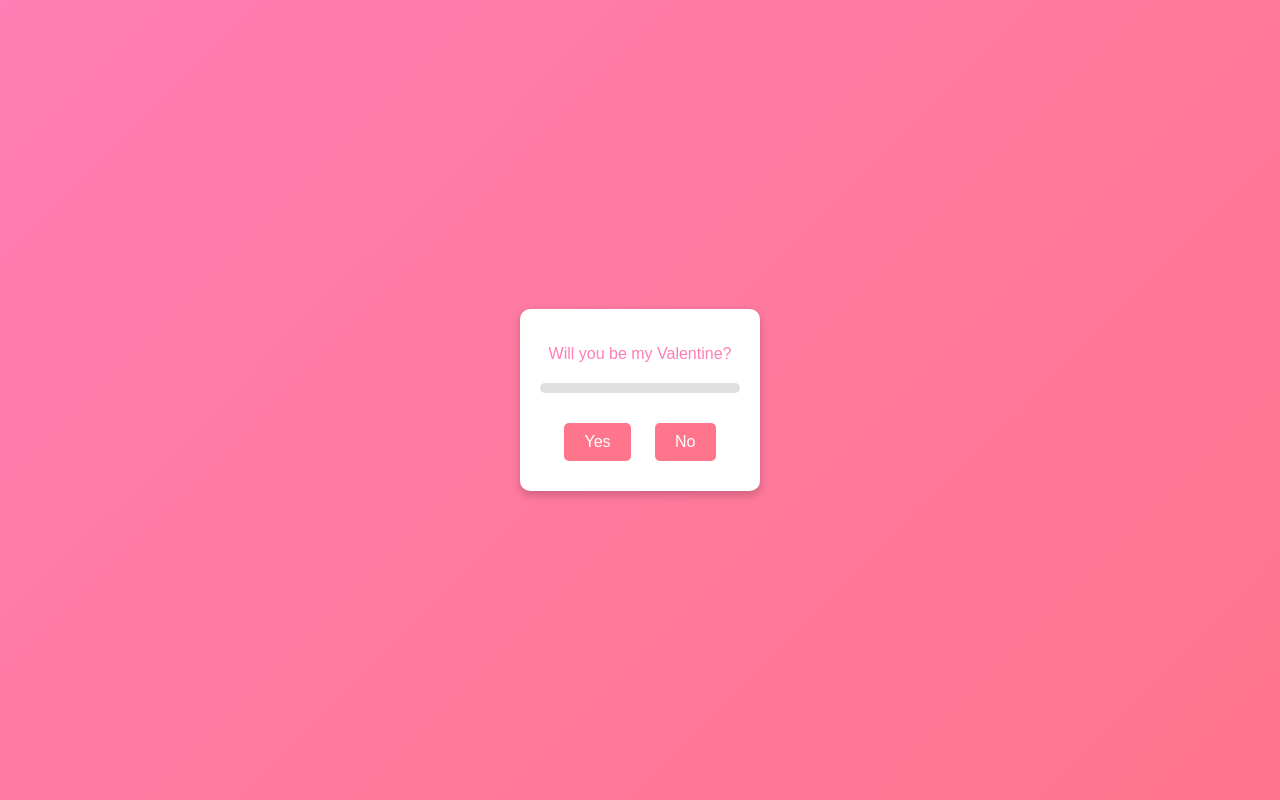
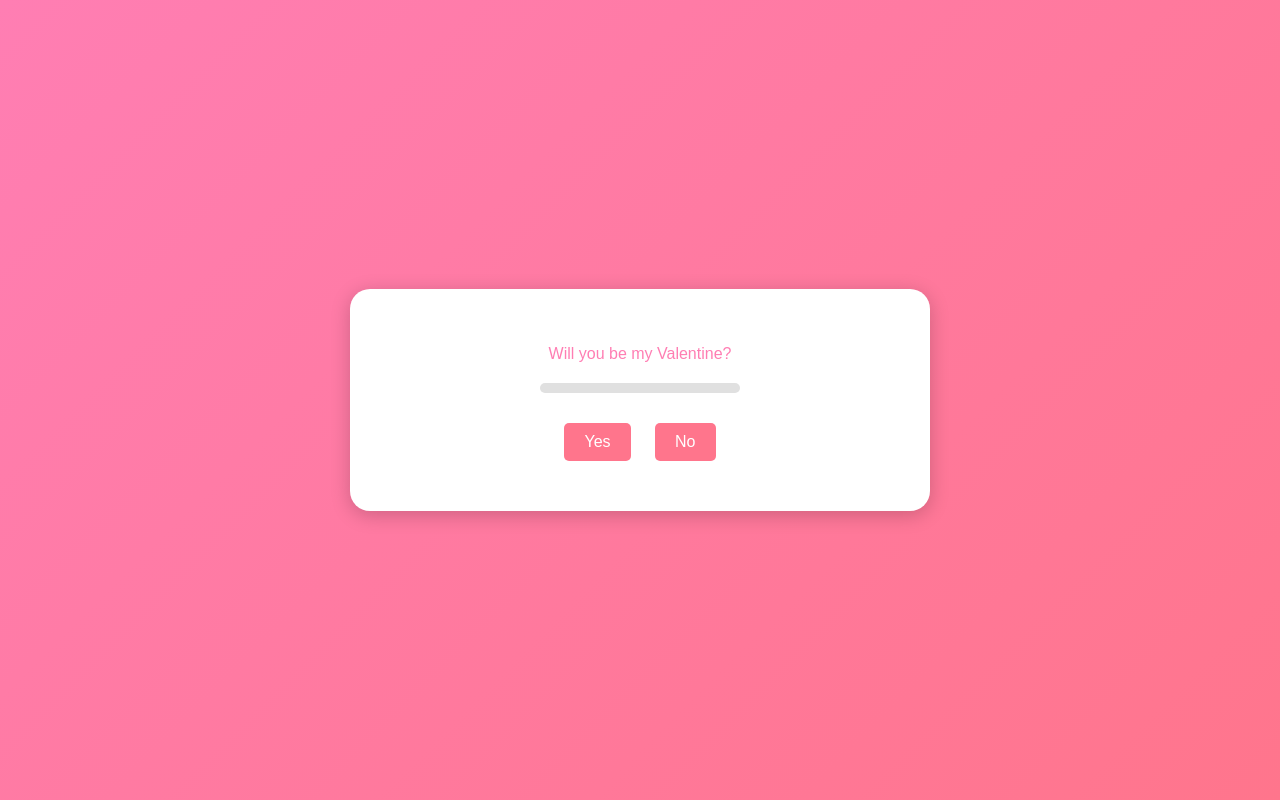
Before and after one commit to dhruvtrivedi2439/valentines-, a plain HTML site: page index.html in a window 1280 px wide. Both pictures are taken after a click on the button "Click Me!". Drawn offline with nearby package versions, Linux system fonts and the light colour scheme.

Commit message:
Add files via upload

```diff
--- a/index.html
+++ b/index.html
@@ -2,18 +2,22 @@
 <html lang="en">
 <head>
   <meta charset="UTF-8">
-  <meta name="viewport" content="width=device-width, initial-scale=1.0">
+  <meta name="viewport" content="width=device-width, initial-scale=1.0, maximum-scale=1.0, user-scalable=no">
   <title>Valentine's Day Proposal</title>
   <link rel="stylesheet" href="styles.css">
 </head>
 <body>
   <div id="landing-page" class="page">
+    <div class="white-sheet">
+        <div class="letter">
     <h1>Heyyyyy Lover :)</h1>
     <p>I have something special to ask you...</p>
-    <button id="start-btn">Click Me!</button>
+    <button id="start-btn">Click Me!</button></div>
+</div>
   </div>
 
   <div id="letter-page" class="page hidden">
+    <div class="white-sheet">
       <div class="letter">
         <p>Will you be my Valentine?</p>
         <div class="love-meter">
@@ -21,6 +25,7 @@
         </div>
         <button id="yes-btn">Yes</button>
         <button id="no-btn">No</button>
+      </div>
     </div>
   </div>
 
--- a/styles.css
+++ b/styles.css
@@ -25,11 +25,16 @@ body {
   display: none;
 }
 
+.white-sheet {
+  background: white;
+  padding: 40px;
+  border-radius: 20px;
+  box-shadow: 0 4px 20px rgba(0, 0, 0, 0.2);
+  width: 90%;
+  max-width: 500px;
+}
+
 .letter {
-  background: white;
-  padding: 20px;
-  border-radius: 10px;
-  box-shadow: 0 4px 10px rgba(0, 0, 0, 0.2);
   color: #ff7eb3;
 }
 
```
Lines whose indentation alone changed are shown as unchanged.
